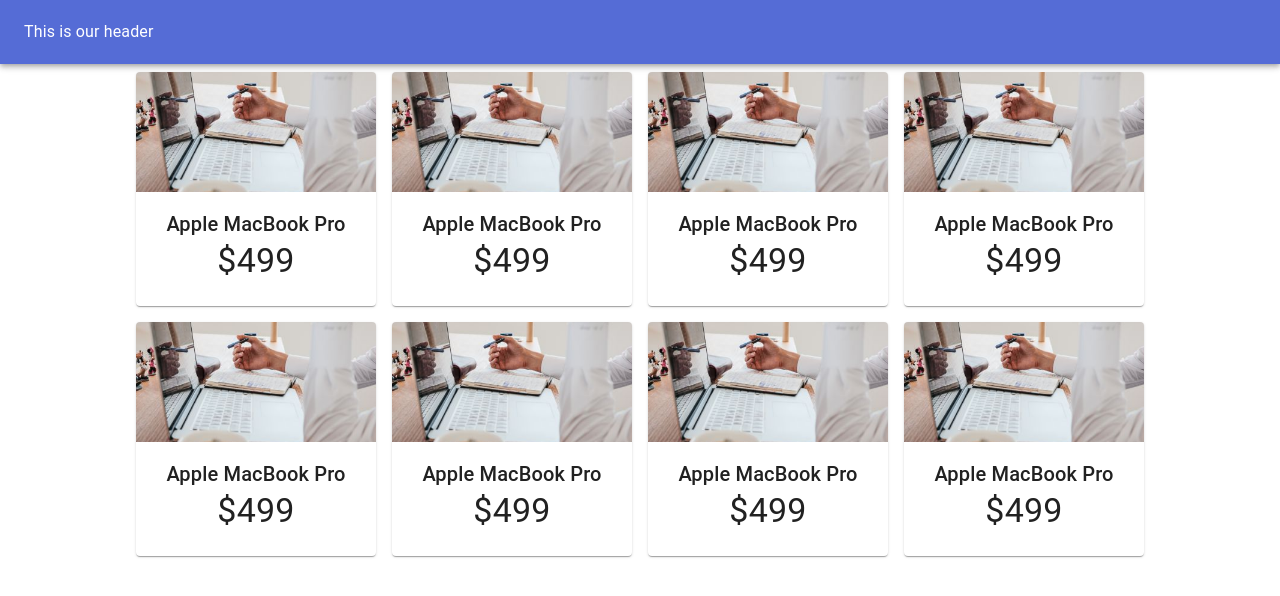
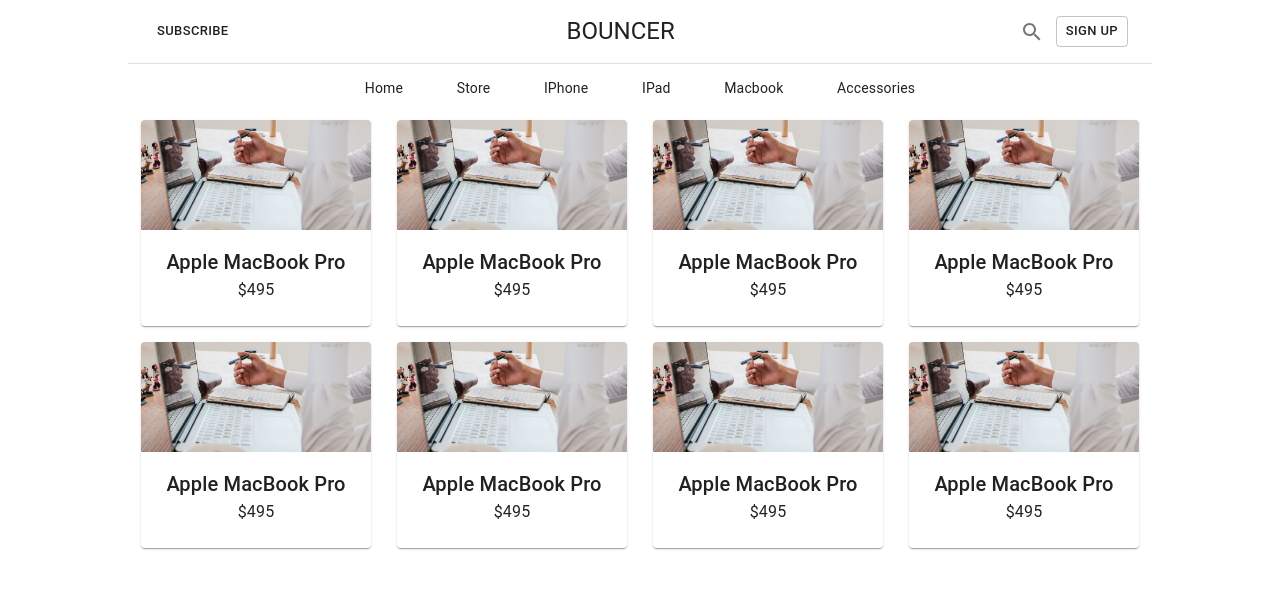
Before and after one commit to tabs150/my-material-app, a React (Create React App) app: page / in a window 1280 px wide. Shown: the top 596 px of the page. Built offline with nearby package versions, Linux system fonts and the light colour scheme; the HTML template or start-up script is replaced by a standard one.

Commit message:
Navigation plus remove extras

```diff
--- a/src/App.js
+++ b/src/App.js
@@ -6,11 +6,20 @@
 import { CssBaseline } from '@material-ui/core';
 // import GridPaper from './Samples/GridPaper';
 
+const sections = [
+  { title: 'Home', url: '#' },
+  { title: 'Store', url: '#' },
+  { title: 'IPhone', url: '#' },
+  { title: 'IPad', url: '#' },
+  { title: 'Macbook', url: '#' },
+  { title: 'Accessories', url: '#' },
+];
+
 function App() {
   return (
     <ThemeProvider theme={theme}>
       <CssBaseline />
-      <Header />
+      <Header title='BOUNCER' sections={sections} />
       <Home />
     </ThemeProvider>
   );
--- a/src/components/Header.js
+++ b/src/components/Header.js
@@ -1,14 +1,85 @@
 import React from 'react';
-import { AppBar, Toolbar, Typography } from '@material-ui/core';
+import PropTypes from 'prop-types';
+import { makeStyles } from '@material-ui/core/styles';
+import Toolbar from '@material-ui/core/Toolbar';
+import Button from '@material-ui/core/Button';
+import Box from '@material-ui/core/Box';
+import IconButton from '@material-ui/core/IconButton';
+import SearchIcon from '@material-ui/icons/Search';
+import Typography from '@material-ui/core/Typography';
+import Link from '@material-ui/core/Link';
 
-const Header = () => {
+const useStyles = makeStyles((theme) => ({
+  toolbarBox: {
+    width: '80%',
+    margin: 'auto',
+  },
+  toolbar: {
+    borderBottom: `1px solid ${theme.palette.divider}`,
+  },
+  toolbarTitle: {
+    flex: 1,
+  },
+  toolbarSecondary: {
+    justifyContent: 'space-between',
+    overflowX: 'auto',
+    width: '60%',
+    margin: 'auto',
+  },
+  toolbarLink: {
+    padding: theme.spacing(1),
+    flexShrink: 0,
+  },
+}));
+
+export default function Header(props) {
+  const classes = useStyles();
+  const { sections, title } = props;
+
   return (
-    <AppBar position='static'>
-      <Toolbar>
-        <Typography>This is our header</Typography>
+    <Box className={classes.toolbarBox}>
+      <Toolbar className={classes.toolbar}>
+        <Button size='small'>Subscribe</Button>
+        <Typography
+          component='h2'
+          variant='h5'
+          color='inherit'
+          align='center'
+          noWrap
+          className={classes.toolbarTitle}
+        >
+          {title}
+        </Typography>
+        <IconButton>
+          <SearchIcon />
+        </IconButton>
+        <Button variant='outlined' size='small'>
+          Sign up
+        </Button>
       </Toolbar>
-    </AppBar>
+      <Toolbar
+        component='nav'
+        variant='dense'
+        className={classes.toolbarSecondary}
+      >
+        {sections.map((section) => (
+          <Link
+            color='inherit'
+            noWrap
+            key={section.title}
+            variant='body2'
+            href={section.url}
+            className={classes.toolbarLink}
+          >
+            {section.title}
+          </Link>
+        ))}
+      </Toolbar>
+    </Box>
   );
+}
+
+Header.propTypes = {
+  sections: PropTypes.array,
+  title: PropTypes.string,
 };
-
-export default Header;
--- a/src/components/ProductCard.js
+++ b/src/components/ProductCard.js
@@ -5,10 +5,10 @@
 
 const useStyles = makeStyles({
   root: {
-    maxWidth: 260,
+    maxWidth: 230,
   },
   media: {
-    height: 120,
+    height: 110,
   },
 });
 
@@ -25,9 +25,7 @@
         <Typography variant='h6' component='h2'>
           Apple MacBook Pro
         </Typography>
-        <Typography variant='h4' component='p'>
-          $499
-        </Typography>
+        <Typography component='p'>$495</Typography>
       </CardContent>
     </Card>
   );
```
Also changed, not shown: 1 other file (tests, documents, lock files or other folders).
